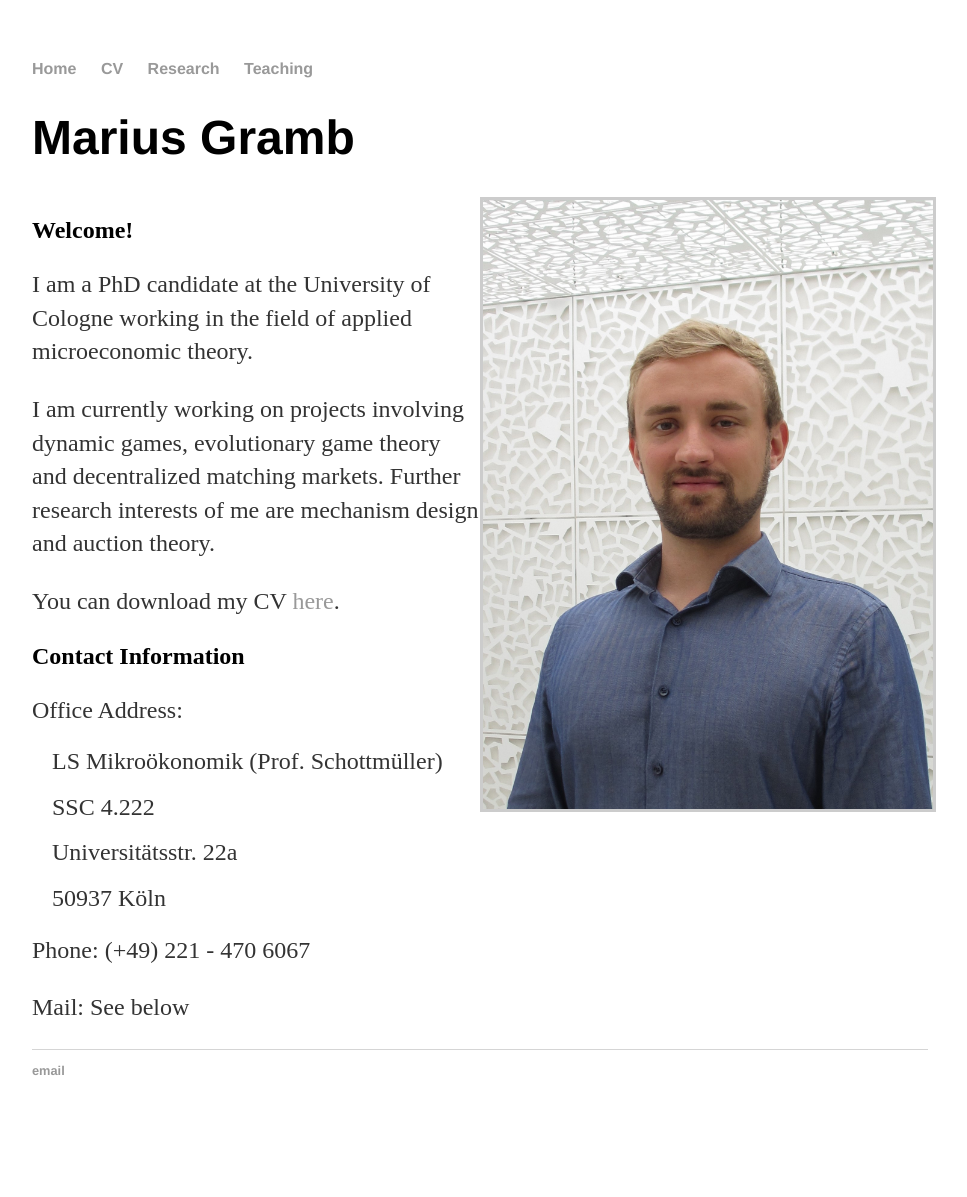
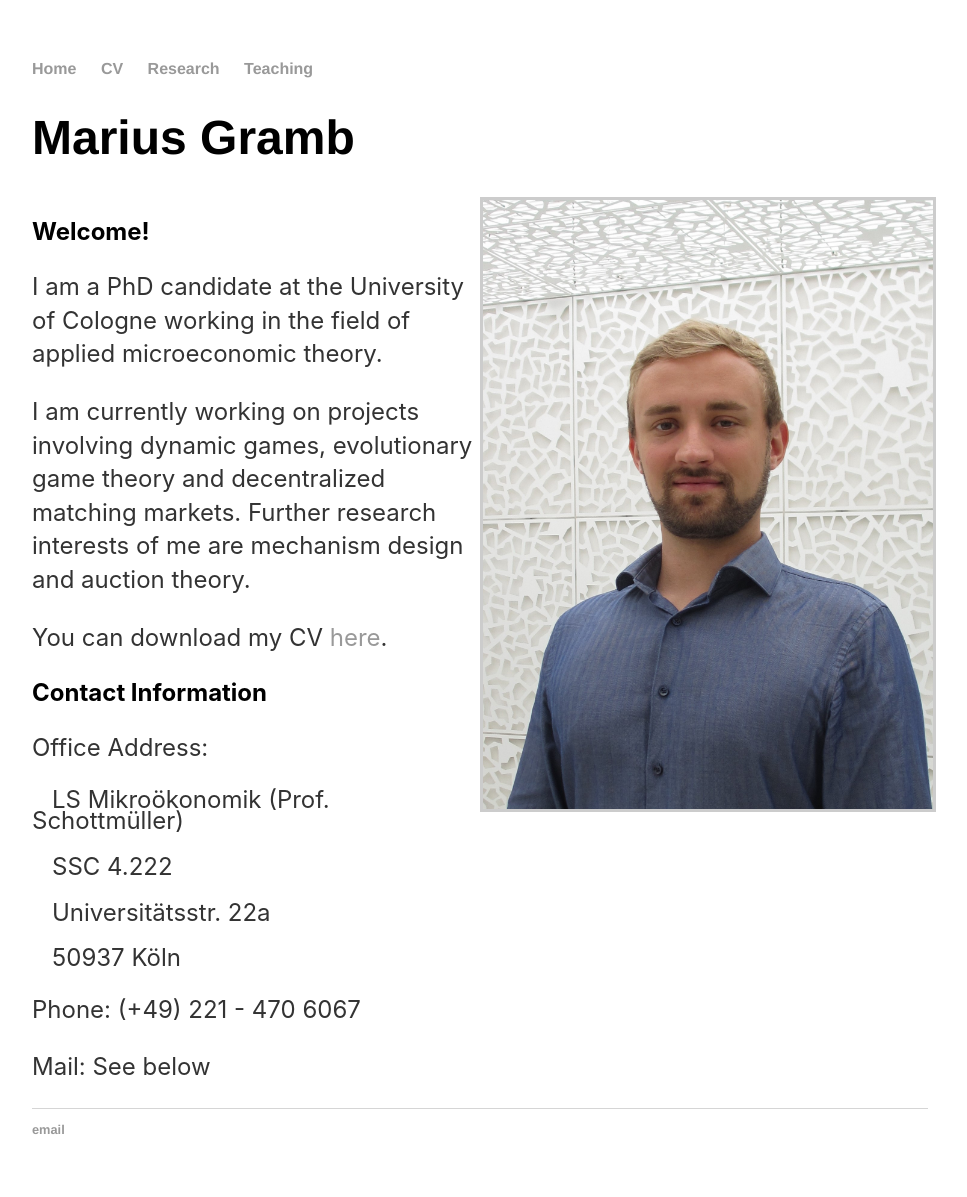
Before and after one commit to mariusgramb/mariusgramb.github.io, a Jekyll site: the page built from index.html, in a window 1280 px wide. Shown: the whole page, without its empty margins (160-1127 px from the left). Built offline with Jekyll 4.4.1, drawn with Linux system fonts in a browser that asks for light colours; before the commit the page ends 1138 px from its top, so only the background shows below that.

Commit message:
Update home.css

```diff
--- a/css/home.css
+++ b/css/home.css
@@ -1,6 +1,7 @@
 body {
     margin: 60px auto;
     width: 70%;
+   font-family: -apple-system, BlinkMacSystemFont, "Avenir Next", Avenir, "Nimbus Sans L", Roboto, "Noto Sans", "Segoe UI", Arial, Helvetica, "Helvetica Neue", sans-serif;
 }
 nav ul, footer ul {
     font-family:'Helvetica', 'Arial', 'Sans-Serif';
```
